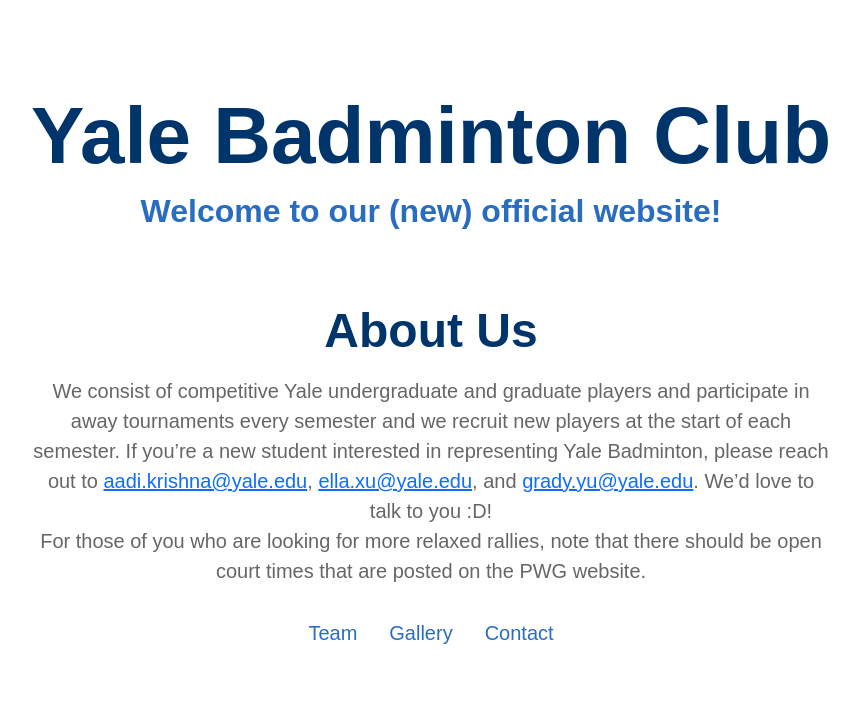
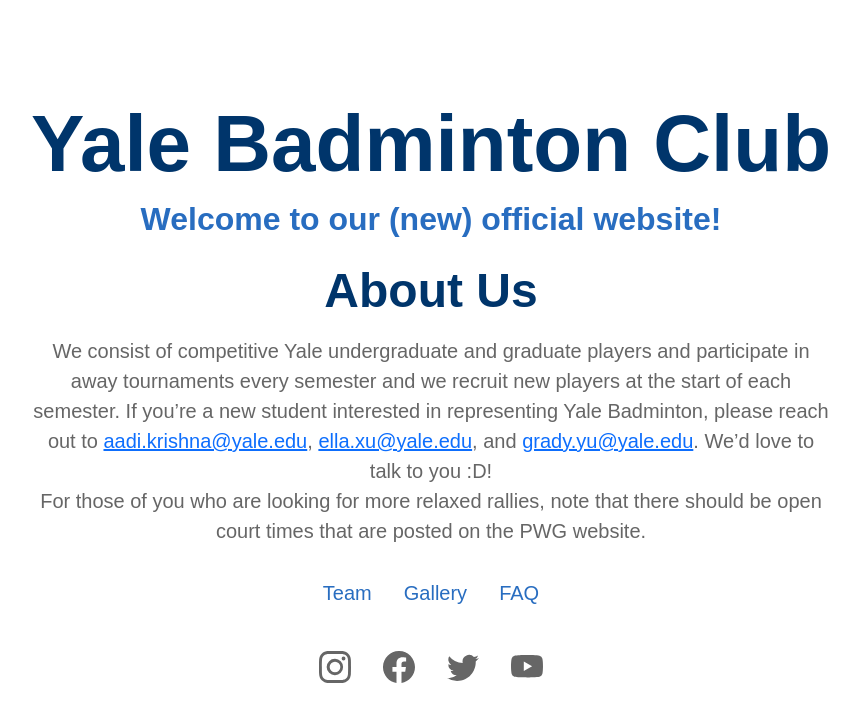
Before and after one commit to Ragyudy/yalebadminton, a React (Vite) app: page / in a window 1280 px wide. Shown: the top 722 px of the page, without its empty margins (209-1068 px from the left). Built offline with nearby package versions, Linux system fonts and the light colour scheme; a web font is replaced by a local one.

Commit message:
added social media + faq, removed contact page

```diff
--- a/package.json
+++ b/package.json
@@ -11,8 +11,10 @@
   },
   "dependencies": {
     "bootstrap": "^5.3.3",
+    "bootstrap-icons": "^1.11.3",
     "react": "^18.3.1",
     "react-bootstrap": "^2.10.4",
+    "react-bootstrap-icons": "^1.11.4",
     "react-dom": "^18.3.1",
     "react-icons": "^5.3.0",
     "react-router-dom": "^6.26.1",
--- a/src/App.tsx
+++ b/src/App.tsx
@@ -2,8 +2,9 @@
 import Home from "./pages/Home";
 import Team from "./pages/Team";
 import Gallery from "./pages/Gallery";
-import Contact from "./pages/Contact";
+import Faq from "./pages/Faq";
 import GlobalStyle from "./GlobalStyle";
+import ComingSoon from "./pages/ComingSoon";
 
 function App() {
   return (
@@ -13,7 +14,8 @@
         <Route path="/" element={<Home />} />
         <Route path="/Team" element={<Team />} />
         <Route path="/Gallery" element={<Gallery />} />
-        <Route path="/Contact" element={<Contact />} />
+        <Route path="/Faq" element={<Faq />} />
+        <Route path="/coming-soon" element={<ComingSoon />} />
       </Routes>
     </Router>
   );
--- /dev/null
+++ b/src/components/MediaLinks.tsx
@@ -0,0 +1,57 @@
+import styled from "styled-components";
+import { Instagram, Facebook, Twitter, Youtube } from "react-bootstrap-icons";
+import { Link } from "react-router-dom";
+
+const SocialMediaIcons = styled.div`
+  display: flex;
+  justify-content: center;
+  margin-top: 2rem;
+
+  a {
+    margin: 0 1rem;
+    font-size: 2rem;
+    color: #666;
+    transition: transform 0.3s ease, color 0.3s ease;
+
+    &:hover {
+      transform: translateY(-5px);
+    }
+  }
+
+  .instagram:hover {
+    color: #e4405f;
+  }
+
+  .facebook:hover {
+    color: #3b5998;
+  }
+
+  .twitter:hover {
+    color: #1da1f2;
+  }
+
+  .youtube:hover {
+    color: #ff0000;
+  }
+`;
+
+function MediaLinks() {
+  return (
+    <SocialMediaIcons>
+      <a href="https://www.instagram.com/yalebadminton/" className="instagram">
+        <Instagram />
+      </a>
+      <a href="https://www.facebook.com/yalebadmintonclub" className="facebook">
+        <Facebook />
+      </a>
+      <a href="https://twitter.com/yalebc" className="twitter">
+        <Twitter />
+      </a>
+      <Link to="/coming-soon" className="youtube">
+        <Youtube />
+      </Link>
+    </SocialMediaIcons>
+  );
+}
+
+export default MediaLinks;
--- a/src/components/NavBar.tsx
+++ b/src/components/NavBar.tsx
@@ -2,6 +2,7 @@
 import Nav from "react-bootstrap/Nav";
 import Navbar from "react-bootstrap/Navbar";
 import styled from "styled-components";
+import { Link } from "react-router-dom";
 
 const CustomNavbar = styled(Navbar)`
   position: fixed;
@@ -20,10 +21,18 @@
         <CenteredNav>
           <Navbar.Toggle />
           <Navbar.Collapse>
-            <Nav.Link href="/">Home</Nav.Link>
-            <Nav.Link href="/Team">Team</Nav.Link>
-            <Nav.Link href="/Gallery">Gallery</Nav.Link>
-            <Nav.Link href="/Contact">Contact</Nav.Link>
+            <Nav.Link as={Link} to="/">
+              Home
+            </Nav.Link>
+            <Nav.Link as={Link} to="/Team">
+              Team
+            </Nav.Link>
+            <Nav.Link as={Link} to="/Gallery">
+              Gallery
+            </Nav.Link>
+            <Nav.Link as={Link} to="/Faq">
+              FAQ
+            </Nav.Link>
           </Navbar.Collapse>
         </CenteredNav>
       </Container>
--- /dev/null
+++ b/src/pages/ComingSoon.tsx
@@ -0,0 +1,15 @@
+import Container from "react-bootstrap/Container";
+import NavBar from "../components/NavBar";
+
+function ComingSoon() {
+  return (
+    <>
+      <NavBar />
+      <Container style={{ paddingTop: "10vh", textAlign: "center" }}>
+        <h1>This page doesn't exist yet, but hopefully it will soon!</h1>
+      </Container>
+    </>
+  );
+}
+
+export default ComingSoon;
--- a/src/pages/Contact.tsx
+++ b/src/pages/Faq.tsx
@@ -1,16 +1,17 @@
 import Container from "react-bootstrap/Container";
 import NavBar from "../components/NavBar";
 
-function Contact() {
+function Faq() {
   return (
     <>
       <NavBar />
       <Container style={{ paddingTop: "10vh" }}>
-        <h1>Contact Us</h1>
-        <p>Follow our instagram @yalebadminton!</p>
+        <h1>Frequently asked questions</h1>
+        <p>Where do we play? 8th floor of PWG!</p>
+        <p> under construction </p>
       </Container>
     </>
   );
 }
 
-export default Contact;
+export default Faq;
--- a/src/pages/Home.tsx
+++ b/src/pages/Home.tsx
@@ -1,6 +1,9 @@
 import Container from "react-bootstrap/Container";
 import styled, { keyframes } from "styled-components";
 import { useEffect, useRef, useState } from "react";
+import { Link } from "react-router-dom";
+import "bootstrap-icons/font/bootstrap-icons.css";
+import MediaLinks from "../components/MediaLinks";
 
 // Define fade-in animation
 const fadeIn = keyframes`
@@ -48,12 +51,14 @@
     color: #286dc0;
   }
 
+  // tablet
   @media (max-width: 768px) {
-    font-size: 3rem; /* Smaller font size for tablets */
+    font-size: 3rem;
   }
 
+  // mobile
   @media (max-width: 576px) {
-    font-size: 2.5rem; /* Even smaller font size for mobile */
+    font-size: 2.5rem;
   }
 `;
 
@@ -66,17 +71,19 @@
     color: #63aaff;
   }
 
+  // tablet
   @media (max-width: 768px) {
-    font-size: 1.5rem; /* Smaller font size for tablets */
+    font-size: 1.5rem;
   }
 
+  // mobile
   @media (max-width: 576px) {
-    font-size: 1.25rem; /* Even smaller font size for mobile */
+    font-size: 1.25rem;
   }
 `;
 
 const AboutSection = styled.section`
-  padding: 4rem 2rem;
+  padding: 1rem 2rem;
   width: 100%;
   text-align: center;
   opacity: 0; /* Start invisible */
@@ -86,12 +93,14 @@
     animation: ${fadeIn} 1s ease-in-out;
   }
 
+  // tablet
   @media (max-width: 768px) {
-    padding: 3rem 1.5rem; /* Adjust padding for tablets */
+    padding: 3rem 1.5rem;
   }
 
+  // mobile
   @media (max-width: 576px) {
-    padding: 2rem 1rem; /* Adjust padding for mobile */
+    padding: 2rem 1rem;
   }
 `;
 
@@ -100,12 +109,14 @@
   color: #00356b;
   margin-bottom: 1rem;
 
+  // tablet
   @media (max-width: 768px) {
-    font-size: 2.5rem; /* Smaller font size for tablets */
+    font-size: 2.5rem;
   }
 
+  // mobile
   @media (max-width: 576px) {
-    font-size: 2rem; /* Even smaller font size for mobile */
+    font-size: 2rem;
   }
 `;
 
@@ -115,12 +126,14 @@
   max-width: 800px;
   margin: 0 auto;
 
+  // tablet
   @media (max-width: 768px) {
-    font-size: 1rem; /* Smaller font size for tablets */
+    font-size: 1rem;
   }
 
+  // mobile
   @media (max-width: 576px) {
-    font-size: 0.875rem; /* Even smaller font size for mobile */
+    font-size: 0.875rem;
   }
 `;
 
@@ -138,13 +151,14 @@
       color: #00356b;
     }
   }
-
+  // tablet
   @media (max-width: 768px) {
-    font-size: 1rem; /* Smaller font size for tablets */
+    font-size: 1rem;
   }
 
+  // mobile
   @media (max-width: 576px) {
-    font-size: 0.875rem; /* Even smaller font size for mobile */
+    font-size: 0.875rem;
   }
 `;
 
@@ -194,10 +208,11 @@
           there should be open court times that are posted on the PWG website.
         </AboutText>
         <LinksContainer>
-          <a href="/Team">Team</a>
-          <a href="/Gallery">Gallery</a>
-          <a href="/Contact">Contact</a>
+          <Link to="/Team">Team</Link>
+          <Link to="/Gallery">Gallery</Link>
+          <Link to="/Faq">FAQ</Link>
         </LinksContainer>
+        <MediaLinks />
       </AboutSection>
     </StyledContainer>
   );
--- a/src/pages/Team.tsx
+++ b/src/pages/Team.tsx
@@ -7,7 +7,6 @@
       <NavBar />
       <Container style={{ paddingTop: "10vh" }}>
         <h1>Meet the Team</h1>
-        <p>me myself and i lol - grady</p>
         <p>under construction</p>
       </Container>
     </>
```
Also changed, not shown: 1 other file (tests, documents, lock files or other folders).
